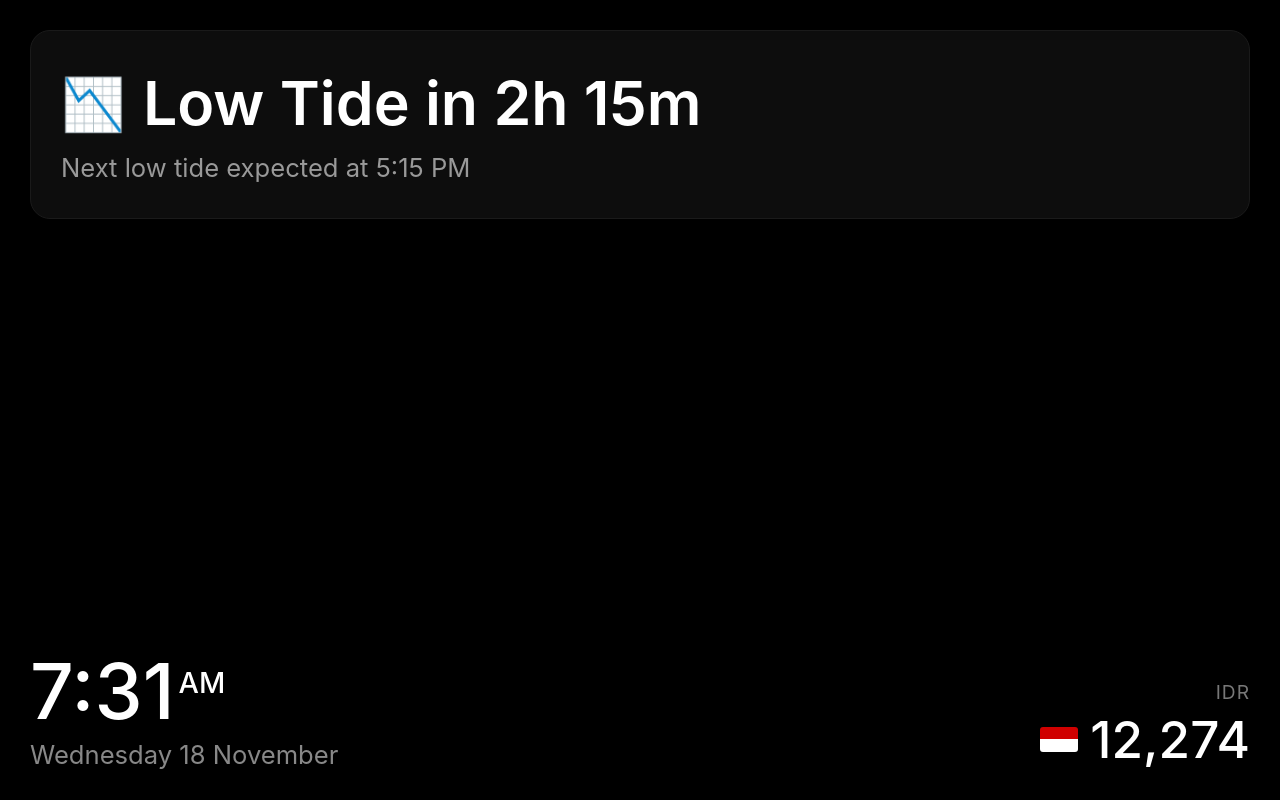
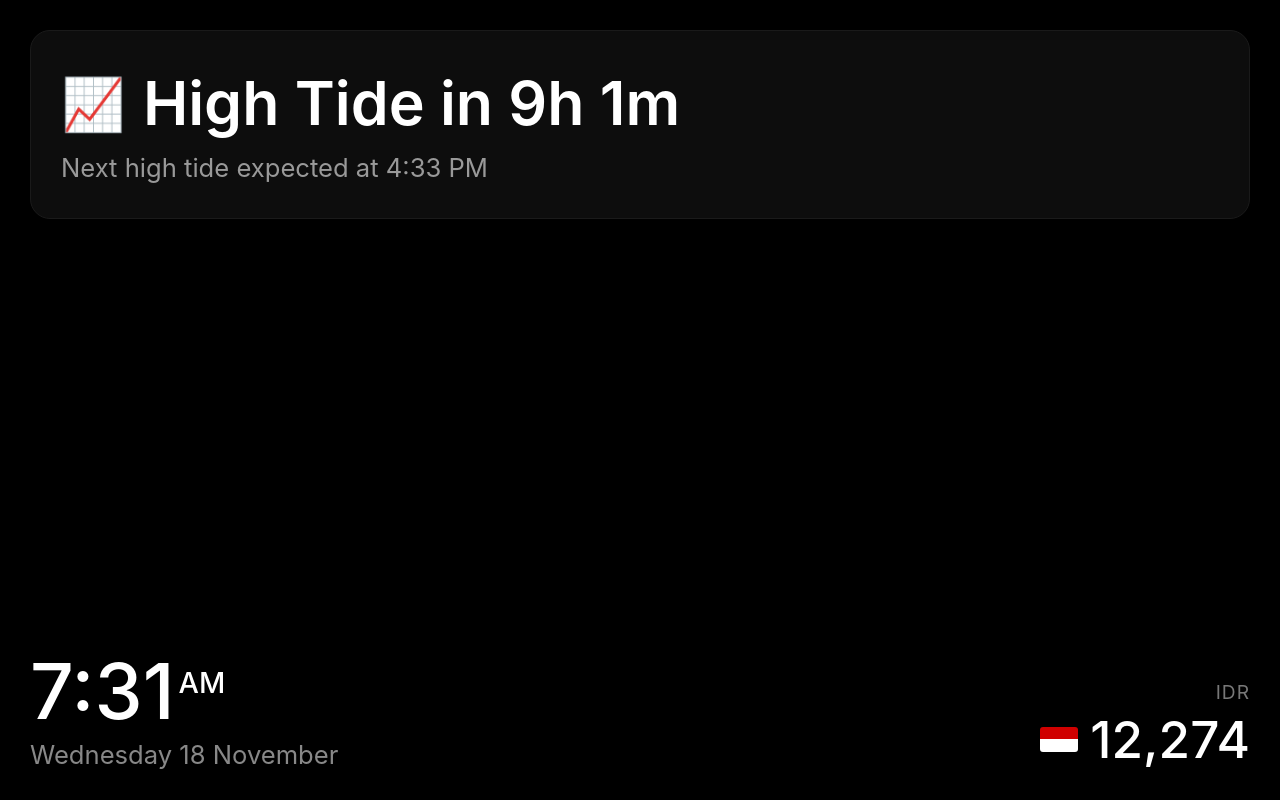
Before and after one commit to amoscjau-cyber/sanur-tide, a plain HTML site: page index.html in a window 1280 px wide. Drawn offline with Linux system fonts and the light colour scheme; no server answers.

Commit message:
Update index.html

```diff
--- a/index.html
+++ b/index.html
@@ -89,10 +89,10 @@
     <!-- Tide Info Box -->
     <div class="tide-card">
         <div class="tide-header">
-            <span class="tide-icon" id="tide-icon">📉</span>
-            <span id="tide-status">Low Tide in 2h 15m</span>
+            <span class="tide-icon">📈</span>
+            <span id="tide-status">High Tide in --</span>
         </div>
-        <div class="tide-details" id="tide-desc">Next low tide expected at 5:15 PM</div>
+        <div class="tide-details" id="tide-desc">Next high tide expected at 4:33 PM</div>
     </div>
 
     <!-- Clock & Currency Row -->
@@ -111,17 +111,38 @@
     </div>
 
     <script>
-        function updateDateTime() {
+        function updateAll() {
             const now = new Date();
+
+            // 1. Clock Update
             let hours = now.getHours();
             const minutes = now.getMinutes().toString().padStart(2, '0');
             const ampm = hours >= 12 ? 'PM' : 'AM';
             hours = hours % 12 || 12;
-
             document.getElementById('clock').innerHTML = `${hours}:${minutes}<span class="time-ampm">${ampm}</span>`;
 
             const options = { weekday: 'long', day: 'numeric', month: 'long' };
             document.getElementById('date').innerText = now.toLocaleDateString('en-GB', options);
+
+            // 2. Tide Countdown (Targeting 4:33 PM today)
+            const targetTide = new Date();
+            targetTide.setHours(16, 33, 0, 0); // 4:33 PM
+
+            let diffSec = Math.floor((targetTide - now) / 1000);
+            if (diffSec < 0) {
+                // If past 4:33 PM, target the next one (10:06 PM low tide or next high)
+                targetTide.setHours(22, 6, 0, 0);
+                diffSec = Math.floor((targetTide - now) / 1000);
+            }
+
+            const tHours = Math.floor(diffSec / 3600);
+            const tMins = Math.floor((diffSec % 3600) / 60);
+
+            if (tHours > 0) {
+                document.getElementById('tide-status').innerText = `High Tide in ${tHours}h ${tMins}m`;
+            } else {
+                document.getElementById('tide-status').innerText = `High Tide in ${tMins} mins`;
+            }
         }
 
         async function fetchExchangeRate() {
@@ -137,14 +158,14 @@
             }
         }
 
-        updateDateTime();
+        updateAll();
         fetchExchangeRate();
 
-        setInterval(updateDateTime, 1000);
+        setInterval(updateAll, 1000);
         setInterval(fetchExchangeRate, 3600000);
     </script>
 </body>
-
+</html>
     </script>
 </body>
 </html>
```
